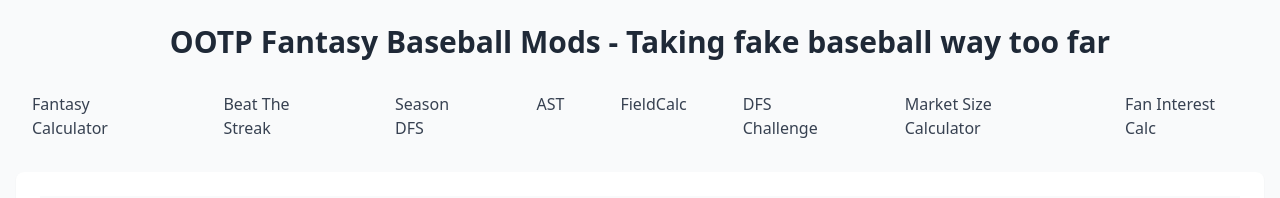
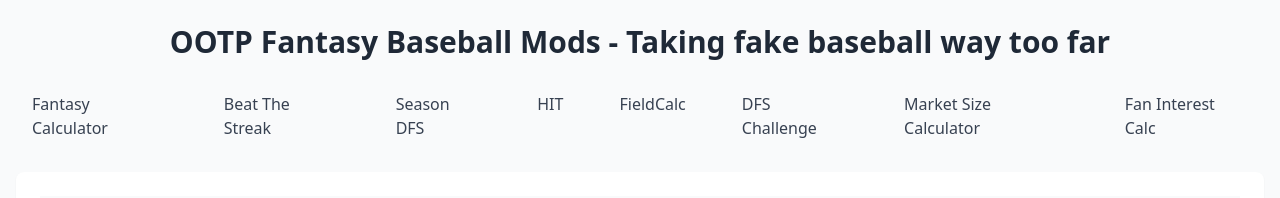
Before and after one commit to quarterback/SimBaseballCalc, a React (Create React App) app: page / in a window 1280 px wide. Shown: the top 198 px of the page. Built offline with nearby package versions, Linux system fonts and the light colour scheme.

Commit message:
Update App.js

```diff
--- a/src/App.js
+++ b/src/App.js
@@ -4,7 +4,7 @@ import FantasyCalculator from './FantasyCalculator';
 import SeasonDFS from './SeasonDFS';
 import DFSAI from './DFSAI';
 import FieldingRunValueCalculator from './FieldingRunValueCalculator';
-import AdvancedStatsTool from './AdvancedStatsTool';
+import StatcastHittingTool from './StatcastHittingTool';
 import FanInterestCalc from './FanInterestCalc';
 import MarketCalc from './MarketCalc';
 import BeatTheStreak from './BeatTheStreak';
@@ -38,10 +38,10 @@ function App() {
               Season DFS
             </Link>
             <Link
-              to="/ast"
+              to="/hit"
               className="px-4 py-2 text-gray-700 hover:text-blue-600 hover:bg-gray-100 rounded-lg transition-colors"
             >
-              AST
+              HIT
             </Link>
             <Link
               to="/frvc"
@@ -75,7 +75,7 @@ function App() {
               <Route path="/beat-the-streak" element={<BeatTheStreak />} />
               <Route path="/season-dfs" element={<SeasonDFS />} />
               <Route path="/frvc" element={<FieldingRunValueCalculator />} />
-              <Route path="/ast" element={<AdvancedStatsTool />} />
+              <Route path="/hit" element={<StatcastHittingTool />} />
               <Route path="/dfs-ai" element={<DFSAI />} />
               <Route path="/market-calc" element={<MarketCalc />} />
               <Route path="/fan-interest" element={<FanInterestCalc />} />
```
